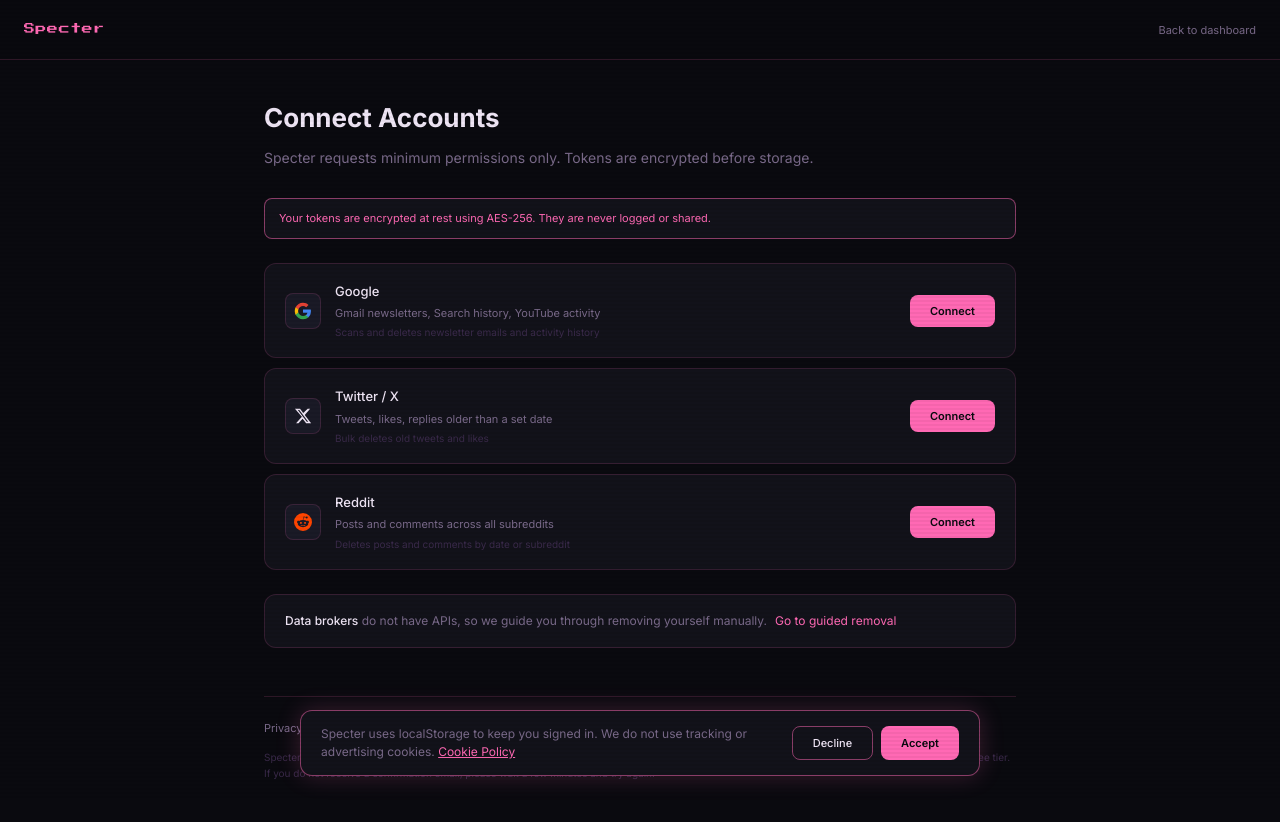
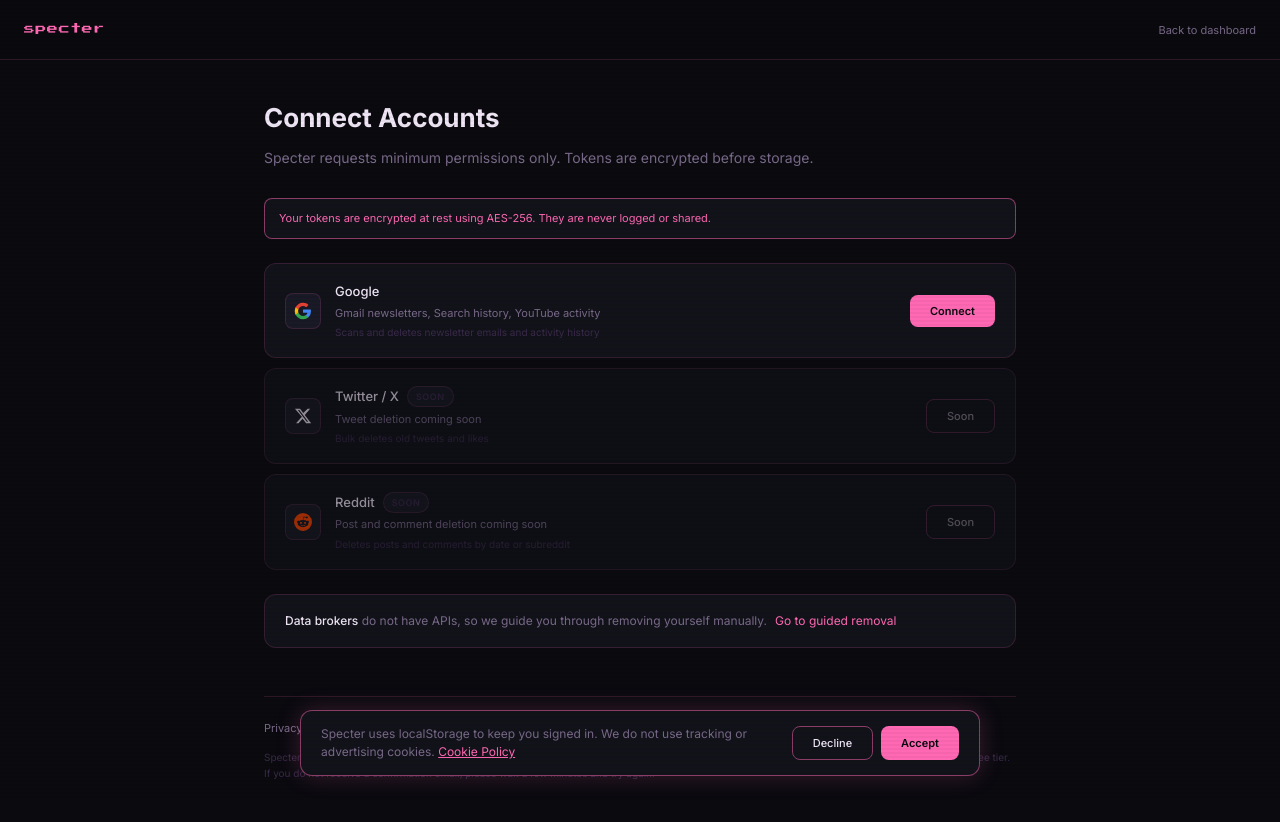
Before and after one commit to rafiaauthoi/Specter, a React (Vite) app in the folder frontend/: page /connect in a window 1280 px wide. Shown: the top 822 px of the page. Built offline with nearby package versions, Linux system fonts and the light colour scheme; no server answers; sample sign-in values are in the browser's storage.

Commit message:
fix login footer alignment, block twitter/reddit 404, threat level hero text, ghost trail

```diff
--- a/frontend/src/pages/ConnectAccounts.jsx
+++ b/frontend/src/pages/ConnectAccounts.jsx
@@ -1,3 +1,4 @@
+import { useState } from 'react'
 import { useNavigate } from 'react-router-dom'
 import Footer from '../components/Footer'
 
@@ -25,18 +26,44 @@
 const icons = { google: GoogleIcon, twitter: TwitterIcon, reddit: RedditIcon }
 
 const platforms = [
-  { id: 'google',  label: 'Google',      desc: 'Gmail newsletters, Search history, YouTube activity', what: 'Scans and deletes newsletter emails and activity history' },
-  { id: 'twitter', label: 'Twitter / X', desc: 'Tweets, likes, replies older than a set date',         what: 'Bulk deletes old tweets and likes' },
-  { id: 'reddit',  label: 'Reddit',      desc: 'Posts and comments across all subreddits',             what: 'Deletes posts and comments by date or subreddit' },
+  { id: 'google',  label: 'Google',      desc: 'Gmail newsletters, Search history, YouTube activity', what: 'Scans and deletes newsletter emails and activity history', soon: false },
+  { id: 'twitter', label: 'Twitter / X', desc: 'Tweet deletion coming soon',                           what: 'Bulk deletes old tweets and likes',                      soon: true  },
+  { id: 'reddit',  label: 'Reddit',      desc: 'Post and comment deletion coming soon',                what: 'Deletes posts and comments by date or subreddit',        soon: true  },
 ]
 
 export default function ConnectAccounts() {
   const navigate = useNavigate()
+  const [toast, setToast] = useState(null)
+
+  function showToast(msg) {
+    setToast(msg)
+    setTimeout(() => setToast(null), 3000)
+  }
+
+  function handleConnect(platform) {
+    if (platform.soon) {
+      showToast(`${platform.label} integration is coming soon.`)
+      return
+    }
+    window.location.href = `${import.meta.env.VITE_API_URL || 'http://localhost:8000'}/auth/${platform.id}?user_id=${localStorage.getItem('user_id') || 'demo-user'}`
+  }
 
   return (
     <div style={{ minHeight: '100vh', background: 'var(--bg)' }}>
+
+      {toast && (
+        <div style={{
+          position: 'fixed', top: 20, right: 20, zIndex: 998,
+          background: 'var(--surface)', border: '1px solid var(--border-active)',
+          color: 'var(--pink)', padding: '12px 20px', borderRadius: 'var(--radius)',
+          fontSize: 13, boxShadow: '0 0 20px var(--pink-glow)', fontFamily: 'var(--font-body)'
+        }}>
+          {toast}
+        </div>
+      )}
+
       <nav className="navbar">
-        <span className="navbar-logo">Specter</span>
+        <span className="navbar-logo">specter</span>
         <button onClick={() => navigate('/dashboard')}
           style={{ background: 'none', border: 'none', color: 'var(--text-muted)', fontSize: 11, cursor: 'pointer', fontFamily: 'var(--font-body)' }}>
           Back to dashboard
@@ -55,21 +82,27 @@
           {platforms.map(p => {
             const Icon = icons[p.id]
             return (
-              <div key={p.id} className="card" style={{ display: 'flex', alignItems: 'center', justifyContent: 'space-between', gap: 16 }}>
+              <div key={p.id} className="card" style={{ display: 'flex', alignItems: 'center', justifyContent: 'space-between', gap: 16, opacity: p.soon ? 0.6 : 1 }}>
                 <div style={{ display: 'flex', alignItems: 'center', gap: 14 }}>
                   <div style={{ width: 36, height: 36, borderRadius: 'var(--radius)', background: 'var(--surface-2)', border: '1px solid var(--border)', display: 'flex', alignItems: 'center', justifyContent: 'center', flexShrink: 0 }}>
                     <Icon />
                   </div>
                   <div>
-                    <div style={{ fontSize: 13, fontWeight: 500, color: 'var(--text)', marginBottom: 2 }}>{p.label}</div>
+                    <div style={{ fontSize: 13, fontWeight: 500, color: 'var(--text)', marginBottom: 2, display: 'flex', alignItems: 'center', gap: 8 }}>
+                      {p.label}
+                      {p.soon && (
+                        <span style={{ fontSize: 9, color: 'var(--text-dim)', fontWeight: 600, letterSpacing: '0.06em', padding: '2px 8px', borderRadius: 20, border: '1px solid var(--border)', background: 'var(--surface-2)' }}>SOON</span>
+                      )}
+                    </div>
                     <div style={{ fontSize: 11, color: 'var(--text-muted)' }}>{p.desc}</div>
                     <div style={{ fontSize: 10, color: 'var(--text-dim)', marginTop: 2 }}>{p.what}</div>
                   </div>
                 </div>
                 <button
-                  onClick={() => window.location.href = `${import.meta.env.VITE_API_URL || 'http://localhost:8000'}/auth/${p.id}?user_id=${localStorage.getItem('user_id') || 'demo-user'}`}
-                  className="btn-primary" style={{ flexShrink: 0, fontSize: 11 }}>
-                  Connect
+                  onClick={() => handleConnect(p)}
+                  className={p.soon ? 'btn-ghost' : 'btn-primary'}
+                  style={{ flexShrink: 0, fontSize: 11, opacity: p.soon ? 0.5 : 1, cursor: p.soon ? 'not-allowed' : 'pointer' }}>
+                  {p.soon ? 'Soon' : 'Connect'}
                 </button>
               </div>
             )
--- a/frontend/src/pages/Dashboard.jsx
+++ b/frontend/src/pages/Dashboard.jsx
@@ -315,7 +315,9 @@
           </div>
 
           <div style={{ textAlign: 'center', marginBottom: 24 }}>
-            <div style={{ fontSize: 32, fontWeight: 700, color: 'var(--text)', marginBottom: 10 }}>Your Footprint</div>
+            <div style={{ fontSize: 20, fontWeight: 700, color: threatColor, marginBottom: 10, fontFamily: 'var(--font-display)', fontSize: 13, letterSpacing: '0.04em' }}>
+              {threatText}
+          </div>
             <div style={{ fontSize: 15, color: 'var(--text-muted)', maxWidth: 420, lineHeight: 1.6 }}>
               {connected.google
                 ? `Specter has scanned your connected accounts. ${scanResults ? `${scanResults.newsletters_found} newsletter senders identified.` : 'Run a scan to detect exposure.'}`
@@ -378,6 +380,7 @@
                 display: 'flex', alignItems: 'center', justifyContent: 'space-between',
                 cursor: platform.soon ? 'default' : 'pointer',
                 transition: 'all 0.25s ease',
+                willChange: 'transform, box-shadow',
                 opacity: platform.soon ? 0.5 : 1,
               }}
               onMouseEnter={e => {
@@ -452,6 +455,7 @@
                     borderRadius: 'var(--radius)', padding: '14px 20px',
                     display: 'flex', justifyContent: 'space-between', alignItems: 'center',
                     opacity: isDone ? 0.45 : 1, transition: 'all 0.3s ease',
+                    willChange: 'transform, box-shadow',
                     animation: `reveal 0.3s ease ${i * 0.04}s both`
                   }}
                   onMouseEnter={e => {
--- a/frontend/src/pages/Login.jsx
+++ b/frontend/src/pages/Login.jsx
@@ -40,7 +40,7 @@
   return (
     <div style={{ minHeight: '100vh', display: 'flex', flexDirection: 'column', background: 'var(--bg)' }}>
       <nav className="navbar">
-        <span className="navbar-logo">Specter</span>
+        <span className="navbar-logo">specter</span>
       </nav>
 
       <div style={{ flex: 1, display: 'flex', alignItems: 'center', justifyContent: 'center', padding: '32px 24px' }}>
@@ -95,7 +95,10 @@
           </div>
         </div>
       </div>
-      <Footer />
+
+      <div style={{ padding: '0 24px' }}>
+        <Footer />
+      </div>
     </div>
   )
 }
```
